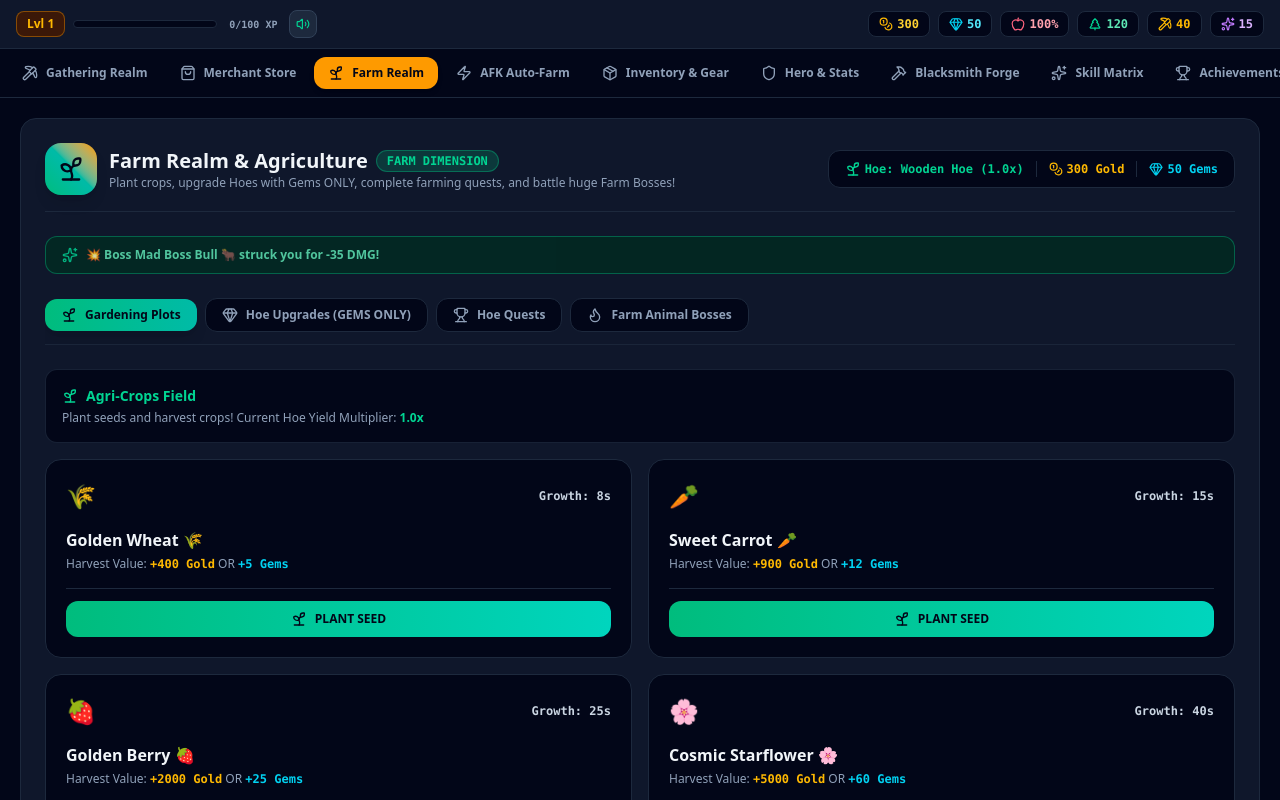
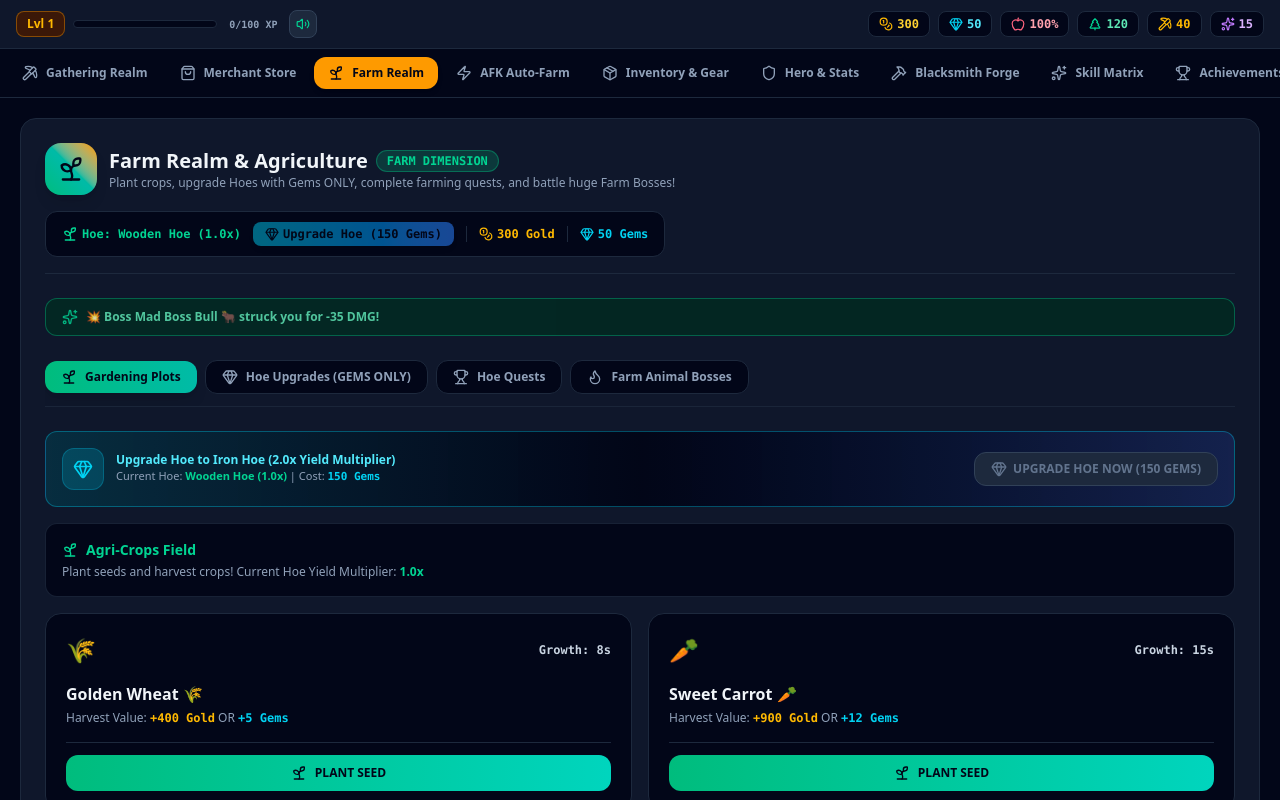
Before and after one commit to AtremmakuGames/aetheriarpg2, a React (Vite) app: page / in a window 1280 px wide. Both pictures are taken after a click on the button "Farm Realm". Shown: the top 800 px of the page. Built offline with nearby package versions, Linux system fonts and the light colour scheme.

Commit message:
Add files via upload

```diff
--- a/src/App.tsx
+++ b/src/App.tsx
@@ -48,7 +48,16 @@ export default function App() {
   // Resources State
   const [resources, setResources] = useState<Resources>(() => {
     const saved = localStorage.getItem('aetheria_resources');
-    return saved ? JSON.parse(saved) : INITIAL_RESOURCES;
+    if (saved) {
+      const parsed = JSON.parse(saved);
+      return {
+        ...INITIAL_RESOURCES,
+        ...parsed,
+        hunger: parsed.hunger !== undefined ? parsed.hunger : 100,
+        hoeTier: parsed.hoeTier !== undefined && parsed.hoeTier > 0 ? Number(parsed.hoeTier) : 1,
+      };
+    }
+    return INITIAL_RESOURCES;
   });
 
   // Skills State
--- a/src/components/FarmDimensionPanel.tsx
+++ b/src/components/FarmDimensionPanel.tsx
@@ -62,7 +62,7 @@ export const FarmDimensionPanel: React.FC<FarmDimensionPanelProps> = ({
   // Quests State
   const [quests, setQuests] = useState<HoeQuest[]>([
     { id: 'quest_1', title: 'First Harvest', description: 'Plant and harvest any 3 crop plots on the Farm.', targetCount: 3, currentCount: 0, rewardGems: 100, completed: false, type: 'plant' },
-    { id: 'quest_2', title: 'Iron Hoe Upgrade', description: 'Upgrade your Hoe to Tier 2 (Iron Hoe) using Gems.', targetCount: 2, currentCount: resources.hoeTier, rewardGems: 250, completed: resources.hoeTier >= 2, type: 'upgrade_hoe' },
+    { id: 'quest_2', title: 'Iron Hoe Upgrade', description: 'Upgrade your Hoe to Tier 2 (Iron Hoe) using Gems.', targetCount: 2, currentCount: resources.hoeTier || 1, rewardGems: 250, completed: (resources.hoeTier || 1) >= 2, type: 'upgrade_hoe' },
     { id: 'quest_3', title: 'Golden Berry Master', description: 'Harvest 5 Golden Berries or Starflowers.', targetCount: 5, currentCount: 0, rewardGems: 400, completed: false, type: 'plant' },
     { id: 'quest_4', title: 'Defeat Mad Boss Bull 🐂', description: 'Slay the Mad Boss Bull in the Farm Boss arena.', targetCount: 1, currentCount: 0, rewardGems: 600, completed: false, type: 'defeat_boss' },
   ]);
@@ -190,8 +190,9 @@ export const FarmDimensionPanel: React.FC<FarmDimensionPanelProps> = ({
     }
   };
 
-  const currentHoeInfo = HOE_TIERS.find((h) => h.tier === resources.hoeTier) || HOE_TIERS[0];
-  const nextHoeInfo = HOE_TIERS.find((h) => h.tier === resources.hoeTier + 1);
+  const currentHoeTier = Math.max(1, Number(resources.hoeTier) || 1);
+  const currentHoeInfo = HOE_TIERS.find((h) => h.tier === currentHoeTier) || HOE_TIERS[0];
+  const nextHoeInfo = HOE_TIERS.find((h) => h.tier === currentHoeTier + 1);
 
   return (
     <div className="bg-slate-900 border border-slate-800 rounded-2xl p-4 sm:p-6 space-y-6 select-none">
@@ -215,17 +216,37 @@ export const FarmDimensionPanel: React.FC<FarmDimensionPanelProps> = ({
         </div>
 
         {/* Currency & Hoe Status */}
-        <div className="flex items-center gap-3 bg-slate-950 p-2.5 px-4 rounded-xl border border-slate-800 font-mono text-xs">
+        <div className="flex items-center gap-3 bg-slate-950 p-2.5 px-4 rounded-xl border border-slate-800 font-mono text-xs flex-wrap">
           <div className="text-emerald-400 font-bold flex items-center gap-1">
             <Sprout className="w-4 h-4" />
             <span>Hoe: {currentHoeInfo.name} ({currentHoeInfo.mult})</span>
           </div>
-          <div className="h-4 w-px bg-slate-800"></div>
+
+          {nextHoeInfo && (
+            <button
+              onClick={() => {
+                if (resources.gems >= nextHoeInfo.gemCost) {
+                  sound.playLevelUp();
+                  onUpgradeHoeWithGems(nextHoeInfo.gemCost, nextHoeInfo.tier);
+                  showNotice(`✨ Upgraded Hoe to ${nextHoeInfo.name}! Crop Yield is now ${nextHoeInfo.mult}!`);
+                } else {
+                  setActiveSubTab('hoe');
+                  showNotice(`💎 Need ${nextHoeInfo.gemCost} Gems to upgrade to ${nextHoeInfo.name}! You have ${resources.gems} Gems.`);
+                }
+              }}
+              className="px-3 py-1 bg-gradient-to-r from-cyan-500 to-blue-500 hover:from-cyan-400 hover:to-blue-400 text-slate-950 font-black text-xs rounded-lg shadow-md transition-all flex items-center gap-1 animate-pulse"
+            >
+              <Gem className="w-3.5 h-3.5" />
+              <span>Upgrade Hoe ({nextHoeInfo.gemCost} Gems)</span>
+            </button>
+          )}
+
+          <div className="h-4 w-px bg-slate-800 hidden sm:block"></div>
           <div className="text-amber-400 font-bold flex items-center gap-1">
             <Coins className="w-3.5 h-3.5" />
             <span>{resources.gold.toLocaleString()} Gold</span>
           </div>
-          <div className="h-4 w-px bg-slate-800"></div>
+          <div className="h-4 w-px bg-slate-800 hidden sm:block"></div>
           <div className="text-cyan-400 font-bold flex items-center gap-1">
             <Gem className="w-3.5 h-3.5" />
             <span>{resources.gems.toLocaleString()} Gems</span>
@@ -295,6 +316,42 @@ export const FarmDimensionPanel: React.FC<FarmDimensionPanelProps> = ({
       {/* Sub-tab 1: Gardening Plots */}
       {activeSubTab === 'crops' && (
         <div className="space-y-4">
+          {/* Quick Upgrade Hoe Banner */}
+          {nextHoeInfo && (
+            <div className="bg-gradient-to-r from-cyan-950/80 via-slate-950 to-blue-950/80 p-4 rounded-xl border border-cyan-500/40 flex flex-wrap items-center justify-between gap-3">
+              <div className="flex items-center gap-3">
+                <div className="p-2.5 bg-cyan-500/20 text-cyan-400 rounded-xl border border-cyan-500/30">
+                  <Gem className="w-5 h-5" />
+                </div>
+                <div>
+                  <h4 className="text-xs font-black text-cyan-300">
+                    Upgrade Hoe to {nextHoeInfo.name} ({nextHoeInfo.mult} Yield Multiplier)
+                  </h4>
+                  <p className="text-[11px] text-slate-400">
+                    Current Hoe: <span className="text-emerald-400 font-bold">{currentHoeInfo.name} ({currentHoeInfo.mult})</span> | Cost: <span className="text-cyan-400 font-mono font-bold">{nextHoeInfo.gemCost} Gems</span>
+                  </p>
+                </div>
+              </div>
+
+              <button
+                disabled={resources.gems < nextHoeInfo.gemCost}
+                onClick={() => {
+                  sound.playLevelUp();
+                  onUpgradeHoeWithGems(nextHoeInfo.gemCost, nextHoeInfo.tier);
+                  showNotice(`✨ Upgraded Hoe to ${nextHoeInfo.name}! Crop Yield is now ${nextHoeInfo.mult}!`);
+                }}
+                className={`px-4 py-2 rounded-xl text-xs font-black transition-all flex items-center gap-1.5 ${
+                  resources.gems >= nextHoeInfo.gemCost
+                    ? 'bg-gradient-to-r from-cyan-500 to-blue-500 text-slate-950 hover:scale-105 active:scale-95 shadow-lg shadow-cyan-950/50'
+                    : 'bg-slate-800 text-slate-500 border border-slate-700 cursor-not-allowed'
+                }`}
+              >
+                <Gem className="w-4 h-4" />
+                <span>UPGRADE HOE NOW ({nextHoeInfo.gemCost} GEMS)</span>
+              </button>
+            </div>
+          )}
+
           <div className="bg-slate-950 p-4 rounded-xl border border-slate-800/80 flex items-center justify-between">
             <div>
               <h3 className="text-sm font-black text-emerald-400 flex items-center gap-2">
@@ -405,9 +462,9 @@ export const FarmDimensionPanel: React.FC<FarmDimensionPanelProps> = ({
 
           <div className="grid grid-cols-1 md:grid-cols-2 gap-4">
             {HOE_TIERS.map((hoe) => {
-              const isCurrent = resources.hoeTier === hoe.tier;
-              const isUnlocked = resources.hoeTier >= hoe.tier;
-              const isNextToUnlock = resources.hoeTier + 1 === hoe.tier;
+              const isCurrent = currentHoeTier === hoe.tier;
+              const isUnlocked = currentHoeTier >= hoe.tier;
+              const isNextToUnlock = currentHoeTier + 1 === hoe.tier;
               const canAfford = resources.gems >= hoe.gemCost;
 
               return (
```
